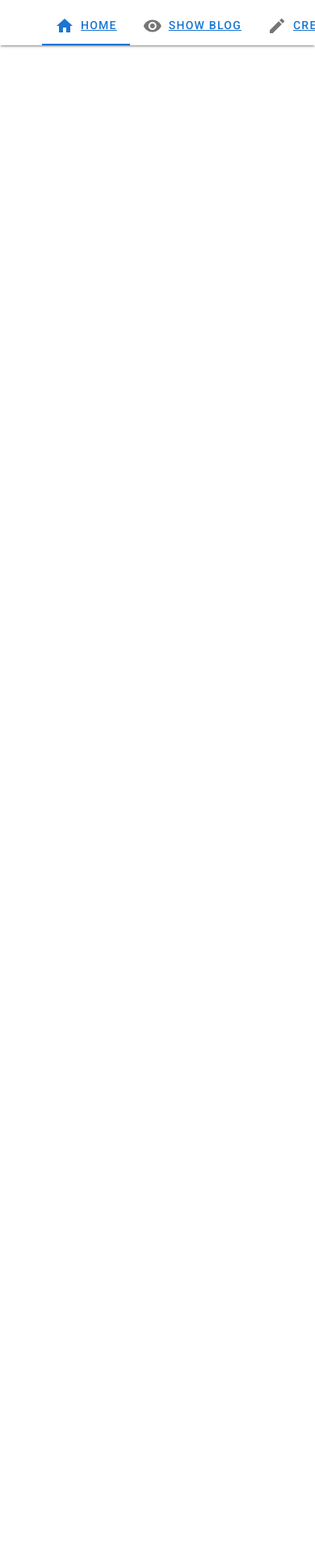
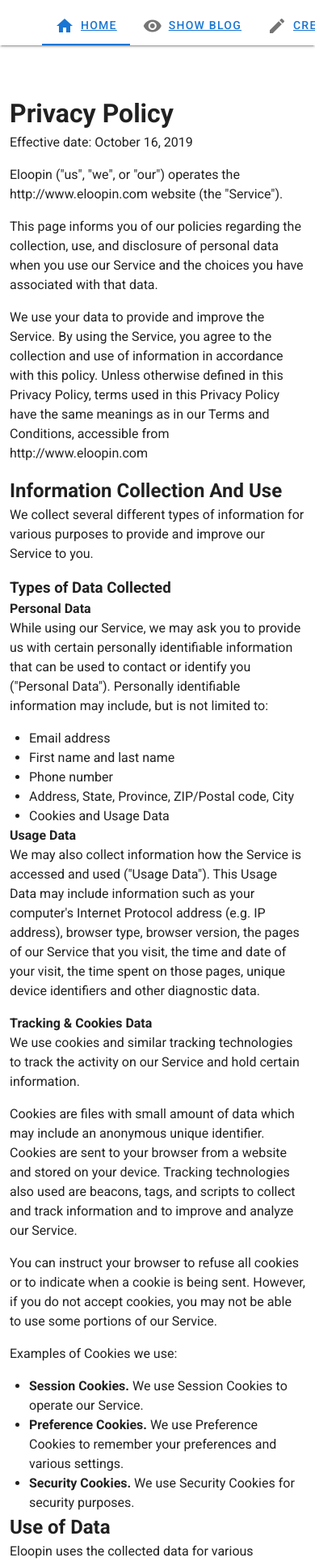
Before and after one commit to NiteshSoni-github/backend, a Vue app in the folder blogfrontend/: page /privacypolicy in a window 390 px wide. Shown: the part 48-1982 px from the top of the page at 81% size. Before the commit the page ends 844 px from the top, so only its background shows below. Built offline with nearby package versions, Linux system fonts and the light colour scheme.

Commit message:
privacy policy and footer

```diff
--- a/blogfrontend/src/components/home.vue
+++ b/blogfrontend/src/components/home.vue
@@ -3,7 +3,8 @@
     <v-container fluid class="background_image" fill-height grid-list-md text-center>
       <v-layout row wrap align-center>
           <v-flex>
-           <h1 class="display-3 font-weight-regular blog">Read, Create & Manage Blogs</h1>
+           <h1 class="display-3 font-weight-regular blog">Exchange The Knowledge Over The World</h1>
+
           </v-flex>
         </v-layout>
     </v-container>
@@ -64,7 +65,14 @@
       <v-divider></v-divider>
 
       <v-card-text class="white--text">
-        {{ new Date().getFullYear() }} — <strong> Eloopin</strong>
+        <router-link to="/privacypolicy" exact class="white--text">
+          Privacy Policy
+        </router-link>
+        <br>
+        <br>
+        {{ new Date().getFullYear() }} — <strong > Eloopin</strong>
+
+
       </v-card-text>
     </v-card>
   </v-footer>
--- a/blogfrontend/src/router.js
+++ b/blogfrontend/src/router.js
@@ -55,6 +55,11 @@ const router= new Router({
       path: '/editblog',
       name: 'editblog',
       component: () => import('./components/editblog.vue')
+    },
+    {
+      path: '/privacypolicy',
+      name: 'privacypolicy',
+      component: () => import('./views/privacyPolicy.vue')
     }
   ]
 })
--- /dev/null
+++ b/blogfrontend/src/views/privacyPolicy.vue
@@ -0,0 +1,142 @@
+<template>
+  <div>
+    <v-container>
+      <!-- create blog heading-->
+      <v-row>
+        <v-col cols="2" class="d-none d-md-block"></v-col>
+        <v-col md="8" cols="12" class="mt-12">
+          <h1>Privacy Policy</h1>
+
+          <p>Effective date: October 16, 2019</p>
+
+          <p>Eloopin ("us", "we", or "our") operates the http://www.eloopin.com website (the "Service").</p>
+
+          <p>
+            This page informs you of our policies regarding the collection, use, and disclosure of personal data when you use our Service and the choices you have associated with that data.
+          </p>
+
+          <p>We use your data to provide and improve the Service. By using the Service, you agree to the collection and use of information in accordance with this policy. Unless otherwise defined in this Privacy Policy, terms used in this Privacy Policy have the same meanings as in our Terms and Conditions, accessible from http://www.eloopin.com</p>
+
+          <h2>Information Collection And Use</h2>
+
+          <p>We collect several different types of information for various purposes to provide and improve our Service to you.</p>
+
+          <h3>Types of Data Collected</h3>
+
+          <h4>Personal Data</h4>
+
+          <p>While using our Service, we may ask you to provide us with certain personally identifiable information that can be used to contact or identify you ("Personal Data"). Personally identifiable information may include, but is not limited to:</p>
+
+          <ul>
+            <li>Email address</li>
+            <li>First name and last name</li>
+            <li>Phone number</li>
+            <li>Address, State, Province, ZIP/Postal code, City</li>
+            <li>Cookies and Usage Data</li>
+          </ul>
+
+          <h4>Usage Data</h4>
+
+          <p>We may also collect information how the Service is accessed and used ("Usage Data"). This Usage Data may include information such as your computer's Internet Protocol address (e.g. IP address), browser type, browser version, the pages of our Service that you visit, the time and date of your visit, the time spent on those pages, unique device identifiers and other diagnostic data.</p>
+
+          <h4>Tracking & Cookies Data</h4>
+          <p>We use cookies and similar tracking technologies to track the activity on our Service and hold certain information.</p>
+          <p>Cookies are files with small amount of data which may include an anonymous unique identifier. Cookies are sent to your browser from a website and stored on your device. Tracking technologies also used are beacons, tags, and scripts to collect and track information and to improve and analyze our Service.</p>
+          <p>You can instruct your browser to refuse all cookies or to indicate when a cookie is being sent. However, if you do not accept cookies, you may not be able to use some portions of our Service.</p>
+          <p>Examples of Cookies we use:</p>
+          <ul>
+            <li>
+              <strong>Session Cookies.</strong> We use Session Cookies to operate our Service.
+            </li>
+            <li>
+              <strong>Preference Cookies.</strong> We use Preference Cookies to remember your preferences and various settings.
+            </li>
+            <li>
+              <strong>Security Cookies.</strong> We use Security Cookies for security purposes.
+            </li>
+          </ul>
+
+          <h2>Use of Data</h2>
+
+          <p>Eloopin uses the collected data for various purposes:</p>
+          <ul>
+            <li>To provide and maintain the Service</li>
+            <li>To notify you about changes to our Service</li>
+            <li>To allow you to participate in interactive features of our Service when you choose to do so</li>
+            <li>To provide customer care and support</li>
+            <li>To provide analysis or valuable information so that we can improve the Service</li>
+            <li>To monitor the usage of the Service</li>
+            <li>To detect, prevent and address technical issues</li>
+          </ul>
+
+          <h2>Transfer Of Data</h2>
+          <p>Your information, including Personal Data, may be transferred to — and maintained on — computers located outside of your state, province, country or other governmental jurisdiction where the data protection laws may differ than those from your jurisdiction.</p>
+          <p>If you are located outside India and choose to provide information to us, please note that we transfer the data, including Personal Data, to India and process it there.</p>
+          <p>Your consent to this Privacy Policy followed by your submission of such information represents your agreement to that transfer.</p>
+          <p>Eloopin will take all steps reasonably necessary to ensure that your data is treated securely and in accordance with this Privacy Policy and no transfer of your Personal Data will take place to an organization or a country unless there are adequate controls in place including the security of your data and other personal information.</p>
+
+          <h2>Disclosure Of Data</h2>
+
+          <h3>Legal Requirements</h3>
+          <p>Eloopin may disclose your Personal Data in the good faith belief that such action is necessary to:</p>
+          <ul>
+            <li>To comply with a legal obligation</li>
+            <li>To protect and defend the rights or property of Eloopin</li>
+            <li>To prevent or investigate possible wrongdoing in connection with the Service</li>
+            <li>To protect the personal safety of users of the Service or the public</li>
+            <li>To protect against legal liability</li>
+          </ul>
+
+          <h2>Security Of Data</h2>
+          <p>The security of your data is important to us, but remember that no method of transmission over the Internet, or method of electronic storage is 100% secure. While we strive to use commercially acceptable means to protect your Personal Data, we cannot guarantee its absolute security.</p>
+
+          <h2>Service Providers</h2>
+          <p>We may employ third party companies and individuals to facilitate our Service ("Service Providers"), to provide the Service on our behalf, to perform Service-related services or to assist us in analyzing how our Service is used.</p>
+          <p>These third parties have access to your Personal Data only to perform these tasks on our behalf and are obligated not to disclose or use it for any other purpose.</p>
+
+          <h3>Analytics</h3>
+          <p>We may use third-party Service Providers to monitor and analyze the use of our Service.</p>
+          <ul>
+            <li>
+              <p>
+                <strong>Clicky</strong>
+              </p>
+              <p>
+                Clicky is a web analytics service. Read the Privacy Policy for Clicky here:
+                <a href="https://clicky.com/terms">https://clicky.com/terms</a>
+              </p>
+            </li>
+          </ul>
+
+          <h2>Links To Other Sites</h2>
+          <p>Our Service may contain links to other sites that are not operated by us. If you click on a third party link, you will be directed to that third party's site. We strongly advise you to review the Privacy Policy of every site you visit.</p>
+          <p>We have no control over and assume no responsibility for the content, privacy policies or practices of any third party sites or services.</p>
+
+          <h2>Children's Privacy</h2>
+          <p>Our Service does not address anyone under the age of 18 ("Children").</p>
+          <p>We do not knowingly collect personally identifiable information from anyone under the age of 18. If you are a parent or guardian and you are aware that your Children has provided us with Personal Data, please contact us. If we become aware that we have collected Personal Data from children without verification of parental consent, we take steps to remove that information from our servers.</p>
+
+          <h2>Changes To This Privacy Policy</h2>
+          <p>We may update our Privacy Policy from time to time. We will notify you of any changes by posting the new Privacy Policy on this page.</p>
+          <p>We will let you know via email and/or a prominent notice on our Service, prior to the change becoming effective and update the "effective date" at the top of this Privacy Policy.</p>
+          <p>You are advised to review this Privacy Policy periodically for any changes. Changes to this Privacy Policy are effective when they are posted on this page.</p>
+
+          <h2>Contact Us</h2>
+          <p>If you have any questions about this Privacy Policy, please contact us:</p>
+          <ul>
+            <li>By visiting this page on our website: http://www.eloopin.com/contact</li>
+          </ul>
+        </v-col>
+        <v-col cols="2" class="d-none d-md-block"></v-col>
+      </v-row>
+    </v-container>
+  </div>
+</template>
+
+<script>
+export default {
+  data: () => ({})
+};
+</script>
+<style scoped>
+</style>
```
